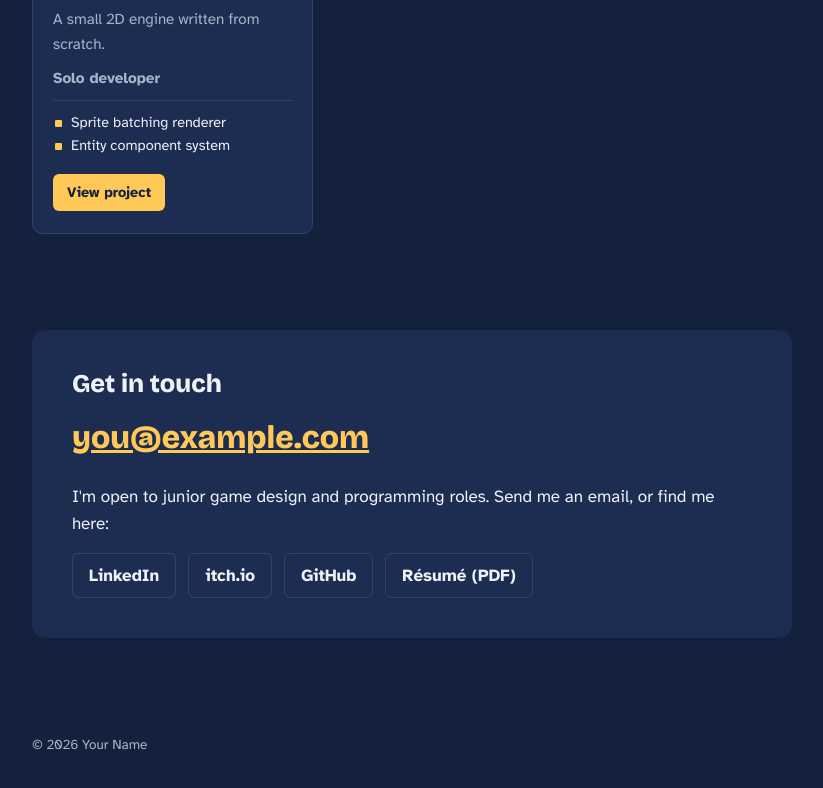
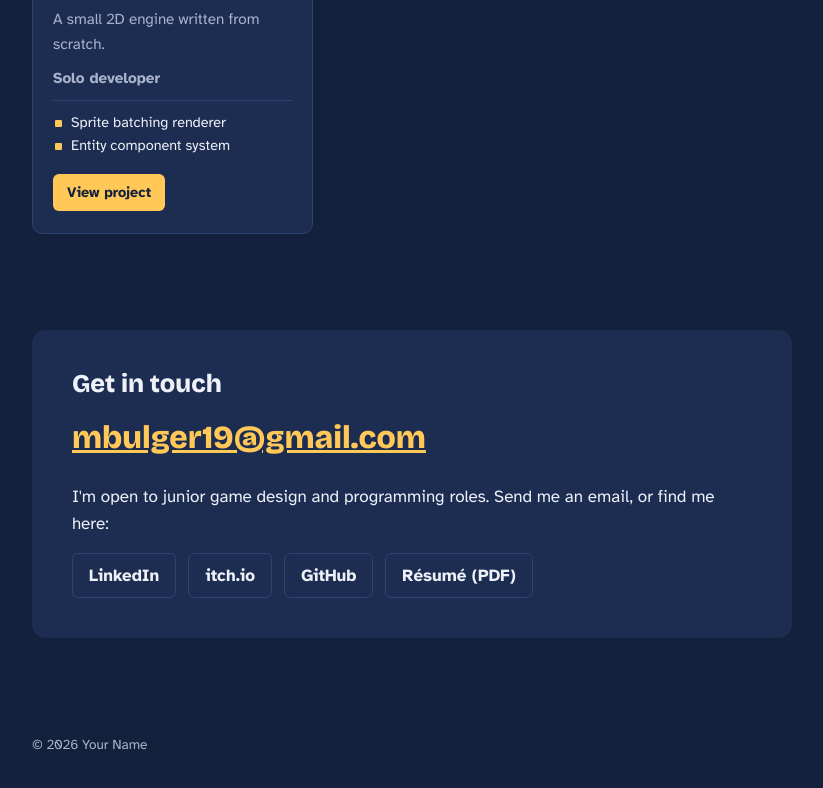
Before and after one commit to Reglub/portfolio-website, a plain HTML site: page index.html in a window 1280 px wide. Shown: the part 1877-2665 px from the top of the page, without its empty margins (292-1115 px from the left). Drawn offline with nearby package versions, Linux system fonts and the light colour scheme.

Commit message:
email link

```diff
--- a/index.html
+++ b/index.html
@@ -4,7 +4,7 @@
 <meta charset="UTF-8">
 <meta name="viewport" content="width=device-width, initial-scale=1">
 <title>Your Name – Game Design & Programming Portfolio</title>
-<meta name="description" content="Game design and programming portfolio of Your Name.">
+<meta name="description" content="Game design and programming portfolio of Michael Bulger.">
 <link rel="preconnect" href="https://fonts.googleapis.com">
 <link rel="preconnect" href="https://fonts.gstatic.com" crossorigin>
 <link href="https://fonts.googleapis.com/css2?family=Bricolage+Grotesque:opsz,wght@12..96,500;12..96,800&family=Atkinson+Hyperlegible:ital,wght@0,400;0,700;1,400&display=swap" rel="stylesheet">
@@ -142,7 +142,7 @@
   <section id="contact">
     <div class="contact">
       <h2>Get in touch</h2>
-      <a class="email" href="mailto:you@example.com">you@example.com</a>
+      <a class="email" href="mailto:mbulger19@gmail.com">mbulger19@gmail.com</a>
       <p>I'm open to junior game design and programming roles. Send me an email, or find me here:</p>
       <ul class="links">
         <li><a href="https://www.linkedin.com/">LinkedIn</a></li>
```
